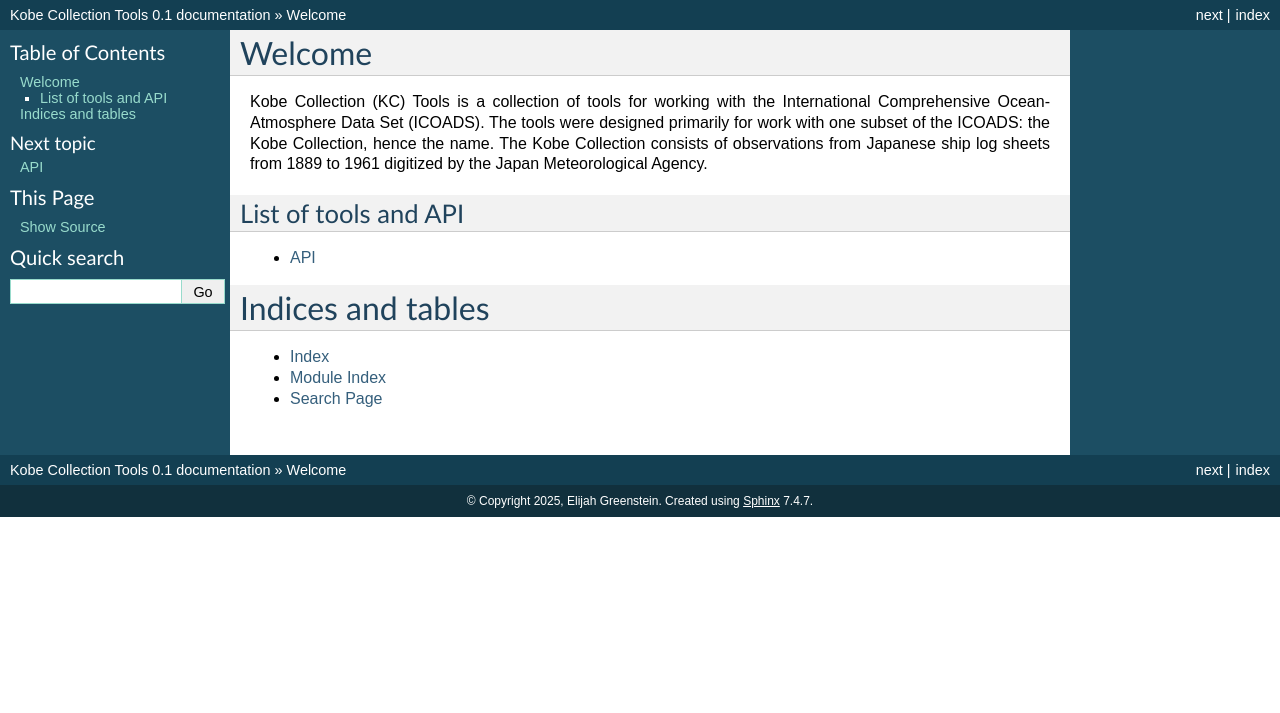
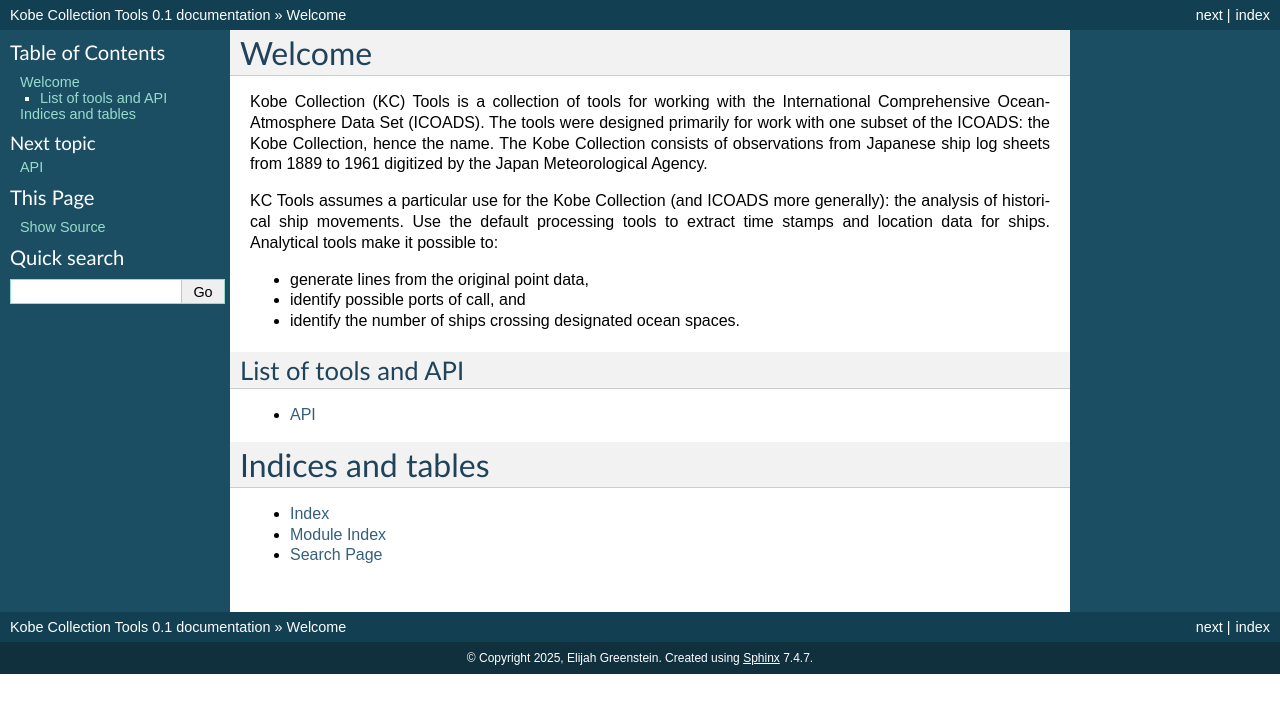
Before and after one commit to elijahgreenstein/kc_tools, a Sphinx documentation site: the page built from docs/source/index.rst, in a window 1280 px wide. Shown: the top 713 px of the page. Built offline with Sphinx 7.4.7, drawn with Linux system fonts in a browser that asks for light colours.

Commit message:
Update docs intro

```diff
--- a/docs/source/index.rst
+++ b/docs/source/index.rst
@@ -7,6 +7,13 @@ Welcome
 ============================================================
 
 Kobe Collection (KC) Tools is a collection of tools for working with the International Comprehensive Ocean-Atmosphere Data Set (ICOADS). The tools were designed primarily for work with one subset of the ICOADS: the Kobe Collection, hence the name. The Kobe Collection consists of observations from Japanese ship log sheets from 1889 to 1961 digitized by the Japan Meteorological Agency.
+
+KC Tools assumes a particular use for the Kobe Collection (and ICOADS more generally): the analysis of historical ship movements. Use the default processing tools to extract time stamps and location data for ships. Analytical tools make it possible to:
+
+* generate lines from the original point data,
+* identify possible ports of call, and
+* identify the number of ships crossing designated ocean spaces.
+
 
 .. toctree::
    :maxdepth: 2
```
